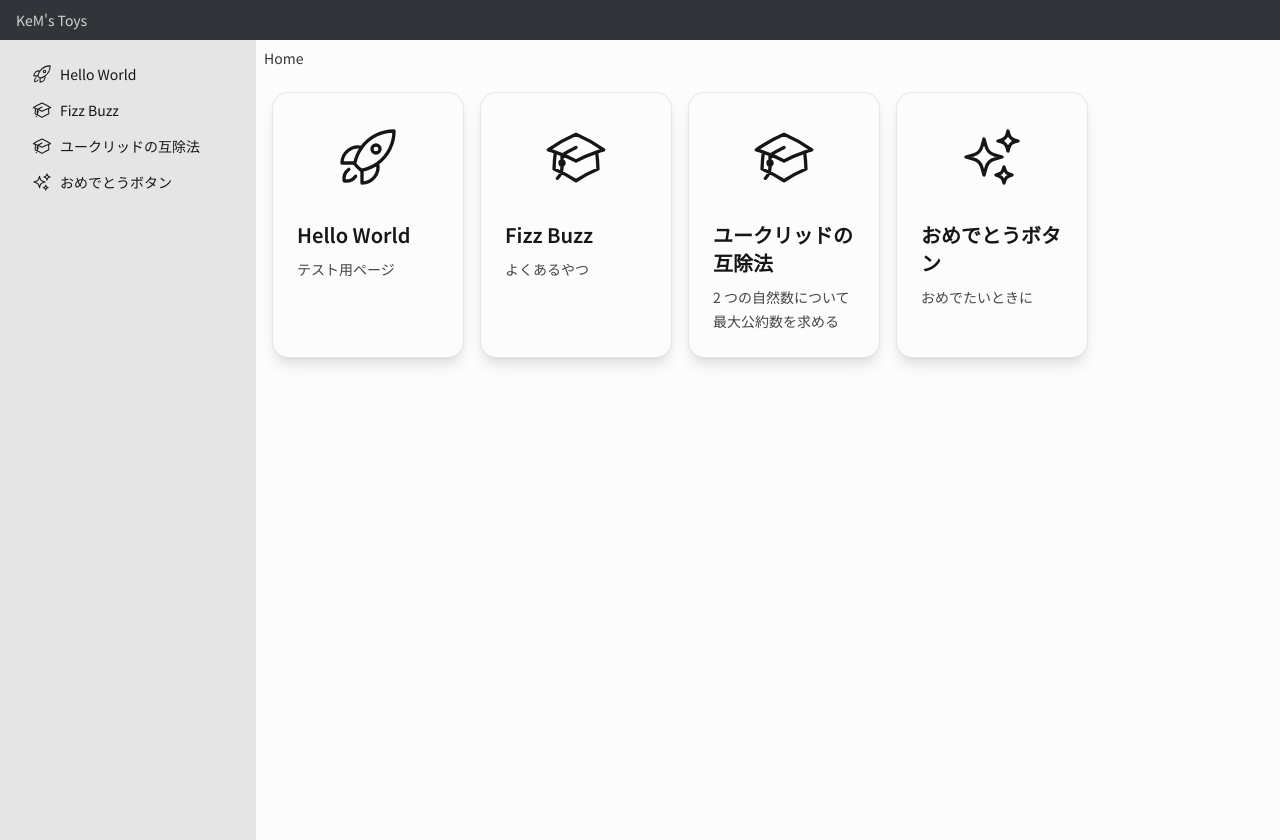
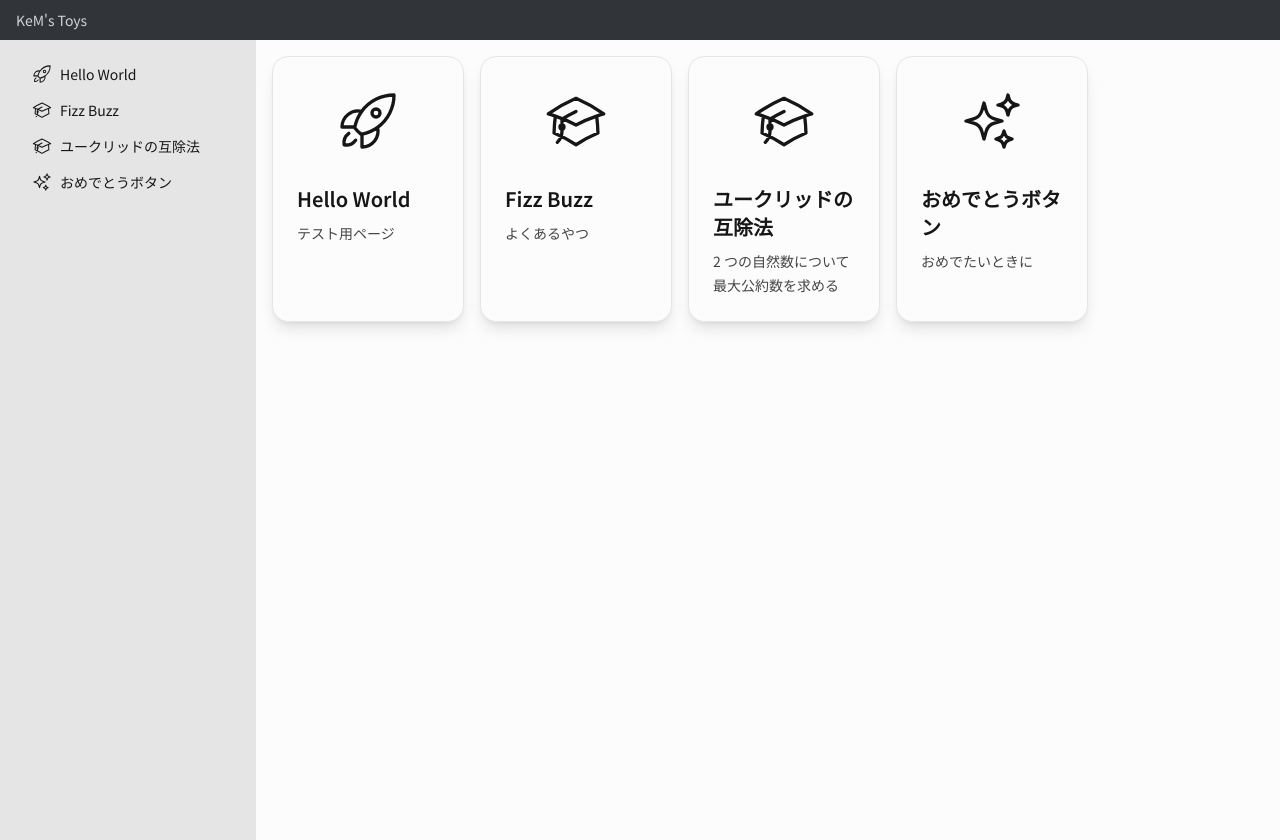
Before and after one commit to kem198/kems-toys, a Next.js app: page / in a window 1280 px wide. Built offline with nearby package versions, Linux system fonts and the light colour scheme.

Commit message:
Breadcrumbs: out root layout.tsx

```diff
--- /dev/null
+++ b/src/app/(toys)/layout.tsx
@@ -0,0 +1,14 @@
+import Breadcrumbs from '@/components/Atoms/Breadcrumbs';
+
+export default function ToysLayout({
+  children,
+}: Readonly<{
+  children: React.ReactNode;
+}>) {
+  return (
+    <article>
+      <Breadcrumbs />
+      {children}
+    </article>
+  );
+}
--- a/src/components/Atoms/Breadcrumbs.tsx
+++ b/src/components/Atoms/Breadcrumbs.tsx
@@ -11,7 +11,7 @@ function Breadcrumbs() {
   );
 
   return (
-    <div className="breadcrumbs px-2 text-sm text-neutral">
+    <div className="breadcrumbs pb-4 pt-0 text-sm text-stone-600">
       <ul>
         <li>
           <Link href="/">Home</Link>
@@ -19,7 +19,7 @@ function Breadcrumbs() {
         {pathnamesIgnoredRouteGroups.map((segment, index) => (
           <li key={index}>
             {index === pathnamesIgnoredRouteGroups.length - 1 ? (
-              <span>{segment}</span>
+              <span className="text-stone-400">{segment}</span>
             ) : (
               <Link
                 href={`/${pathnamesIgnoredRouteGroups.slice(0, index + 1).join('/')}`}
--- a/src/components/Templates/TwoColumnLayout.tsx
+++ b/src/components/Templates/TwoColumnLayout.tsx
@@ -1,7 +1,6 @@
 import ToyList from '@/components/Organisms/ToyList';
 import Link from 'next/link';
 import { ReactNode } from 'react';
-import Breadcrumbs from '../Atoms/Breadcrumbs';
 
 interface NavbarProps {
   children: ReactNode;
@@ -44,7 +43,6 @@ export default function Navbar({ children }: NavbarProps) {
       <div className="drawer lg:drawer-open">
         {/* メインコンテンツ */}
         <div className="drawer-content flex flex-col">
-          <Breadcrumbs />
           <main className="container mx-auto my-4 px-4">{children}</main>
         </div>
         {/* サイドバーのトグル用 */}
```
